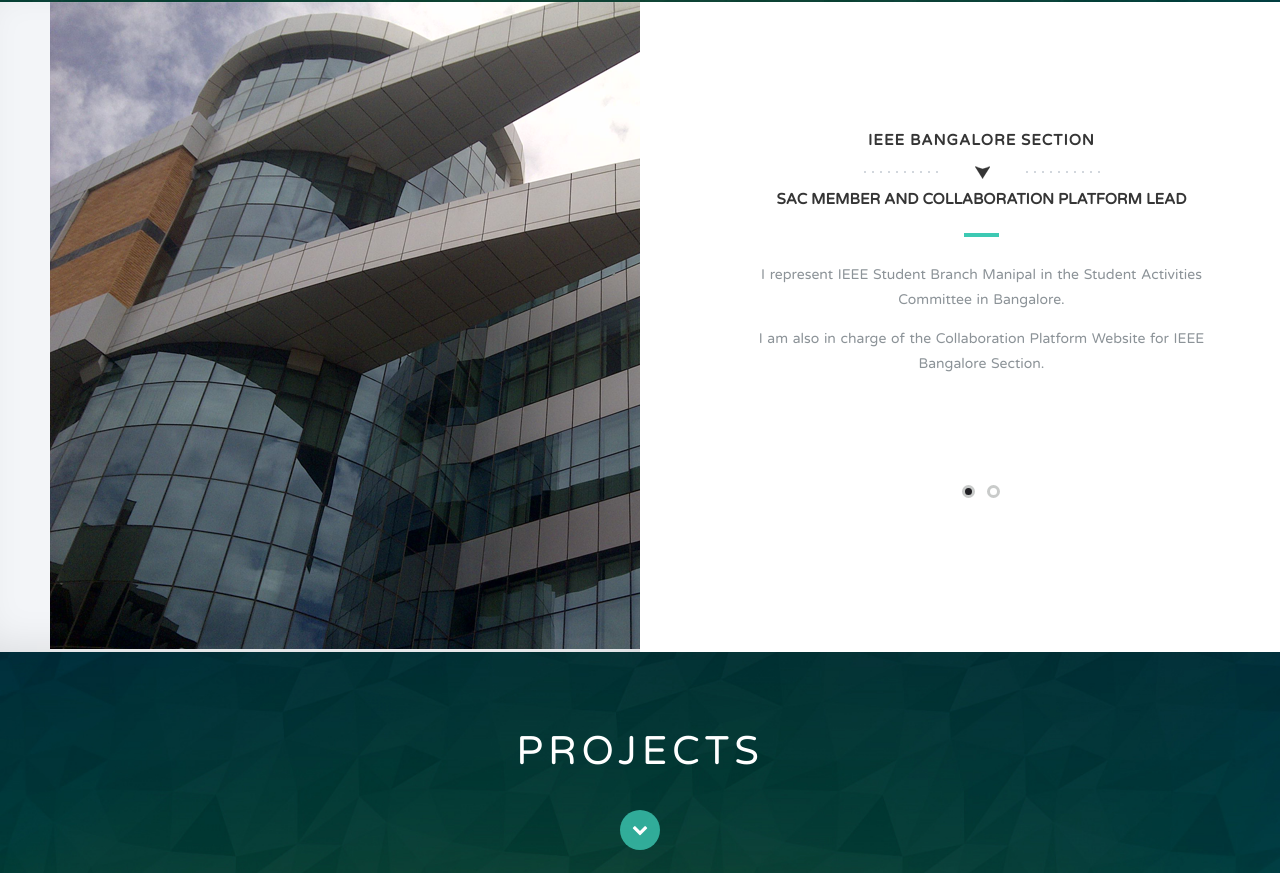
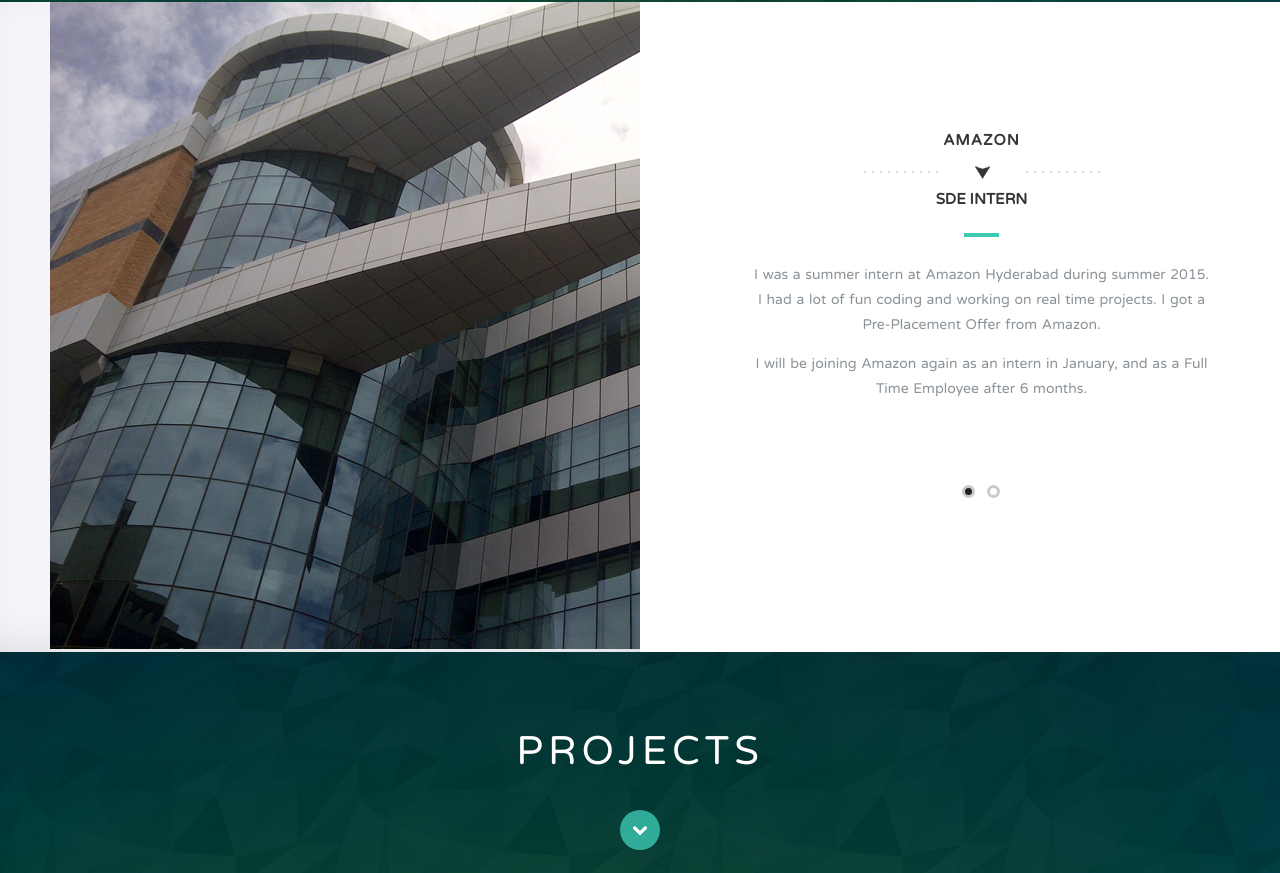
Before and after one commit to raunakmanjani/raunakmanjani.github.io, a plain HTML site: page index.html in a window 1280 px wide. Shown: the part 3238-4111 px from the top of the page. Drawn offline with nearby package versions, Linux system fonts and the light colour scheme.

Commit message:
added more details

```diff
--- a/index.html
+++ b/index.html
@@ -282,10 +282,10 @@
                   <div id="servicesSlider">
                     <ul class="slides">
                       <li>
-                        <h1 class="arrow">IEEE Bangalore Section</h1>
-						<h2 class="arrow">SAC Member and Collaboration Platform Lead</h2>
-                        <p>I represent IEEE Student Branch Manipal in the Student Activities Committee in Bangalore.</p>
-                        <p>I am also in charge of the Collaboration Platform Website for IEEE Bangalore Section.</p>
+                        <h1 class="arrow">Amazon</h1>
+						<h2 class="arrow">SDE Intern</h2>
+                        <p>I was a summer intern at Amazon Hyderabad during summer 2015. I had a lot of fun coding and working on real time projects. I got a Pre-Placement Offer from Amazon.</p>
+                        <p>I will be joining Amazon again as an intern in January, and as a Full Time Employee after 6 months.</p>
                       </li>
                       <li>
                         <h1 class="arrow">IEEE Student Branch Manipal</h1>
@@ -593,7 +593,7 @@ make a web application, which can be found <a href="http://www.mitfiles.org/sudo
             <div class="row">
               <div class="col-md-7">
               <div class="col-md credit">
-                <p>&nbsp; &nbsp;Copyright &copy;<a href="http://raunakmanjani.github.io">  Raunak Manjani</a> 2014</p>
+                <p>&nbsp; &nbsp;Copyright &copy;<a href="http://raunakmanjani.github.io">  Raunak Manjani</a> 2015</p>
               </div>
             </div>
           </div>
```
